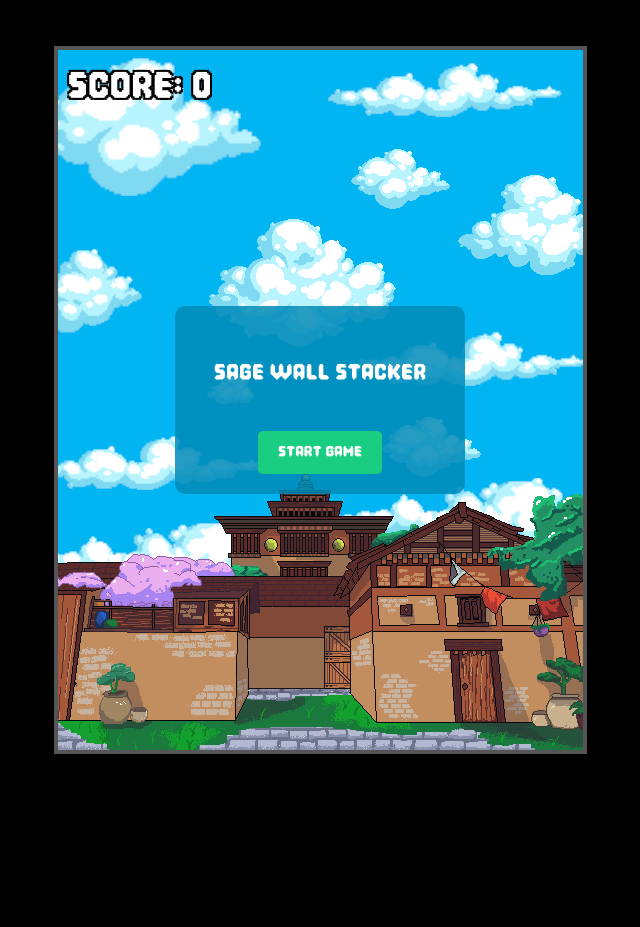
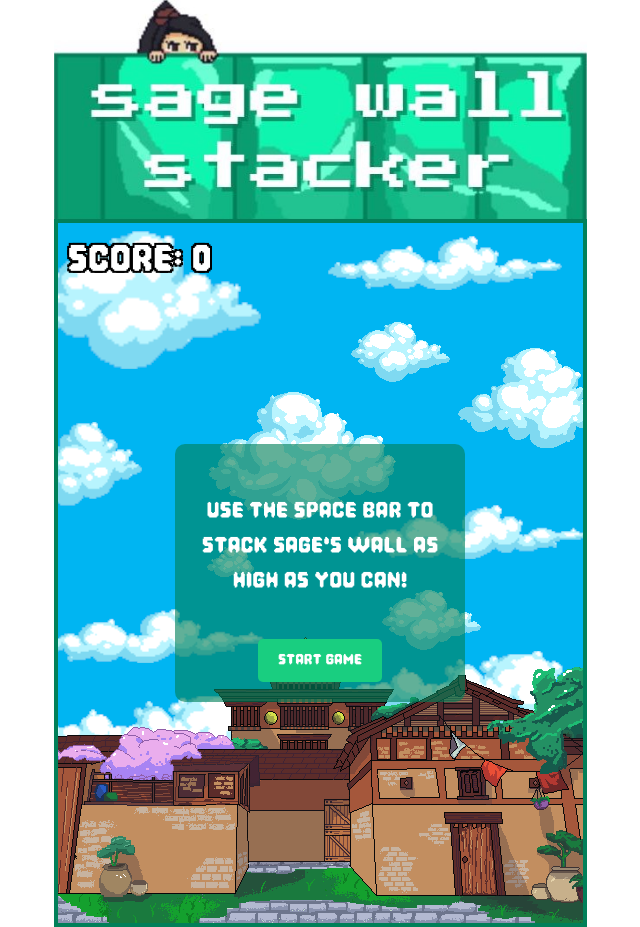
Before and after one commit to phamghien/wallstacker, a website: page index.html in a window 1280 px wide. Shown: the whole page, without its empty margins (320-960 px from the left). Before the commit the page ends 800 px from the top, so only its background shows below. Drawn offline with Linux system fonts and the light colour scheme.

Commit message:
Add banner

```diff
--- a/index.html
+++ b/index.html
@@ -7,12 +7,15 @@
     <title>Sage Wall Stacker</title>
 </head>
 <body>
+    <div id="banner-container">
+        <img src="assets/banner.jpg" alt="Sage Wall Stacker Banner" id="game-banner">
+    </div>
     <div id="game-container">
         <div id="grid"></div>
         <div id="score">Score: 0</div>
         <div id="message">Press Space or Click to Stack</div>
         <div id="start-screen">
-            <p>Sage Wall Stacker</p>
+            <p>Use the space bar to stack Sage's wall as high as you can!</p>
             <button id="start-button">Start Game</button>
         </div>
         <div id="high-score-input" style="display: none;">
--- a/style.css
+++ b/style.css
@@ -9,13 +9,26 @@ body {
     margin: 0;
     padding: 0;
     display: flex;
+    flex-direction: column;
     justify-content: center;
     align-items: center;
-    height: 100vh;
-    background-color: #000000;
+    min-height: 100vh;
+    background-color: #ffffff;
     color: white;
     font-family: 'PixelGame', Arial, sans-serif;
-    overflow: hidden;
+}
+
+#banner-container {
+    width: 100%;
+    max-width: 525px;
+    margin-bottom: -5px;
+    display: flex;
+    justify-content: center;
+}
+
+#game-banner {
+    width: 101.525%;
+    height: auto;
 }
 
 #game-container {
@@ -26,7 +39,7 @@ body {
     background-position: bottom, top;
     background-repeat: no-repeat, repeat;
     background-size: contain, contain;
-    border: 4px solid #555;
+    border: 4px solid #018059;
     overflow: hidden;
 }
 
@@ -80,7 +93,7 @@ body {
     transform: translate(-50%, -50%);
     text-align: center;
     font-size: 30px;
-    background: rgba(0, 139, 185, 0.85);
+    background: rgba(1, 128, 89, 0.62);
     padding: 20px;
     border-radius: 10px;
     display: none;
```
Also changed, not shown: assets/banner.JPG (added).
